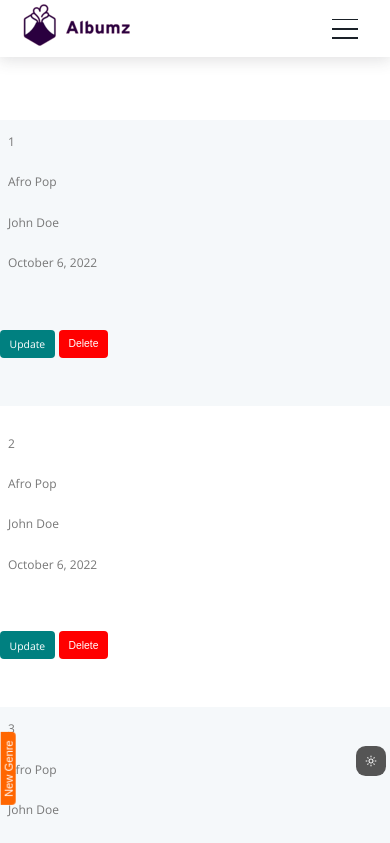
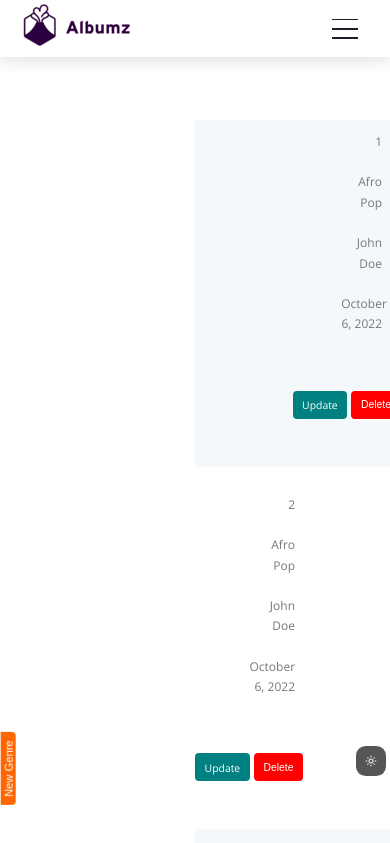
Before and after one commit to esteemayo/next-albumz-client, a Next.js app: page /genres in a window 390 px wide. Shown: the top 843 px of the page. Built offline with nearby package versions, Linux system fonts and the light colour scheme.

Commit message:
wrote media query

```diff
--- a/styles/Genres.module.scss
+++ b/styles/Genres.module.scss
@@ -17,6 +17,8 @@
 
       tbody {
         display: block;
+        text-align: right;
+        padding-left: 50%;
       }
     }
 
@@ -27,6 +29,8 @@
       @media only screen and (max-width: 54.38em) {
         display: block;
         margin-bottom: 2rem;
+        text-align: right;
+        padding-left: 50%;
       }
 
     }
@@ -50,6 +54,9 @@
 
       @media only screen and (max-width: 54.38em) {
         display: block;
+        text-align: right;
+        padding-left: 50%;
+        position: relative;
       }
     }
 
```
